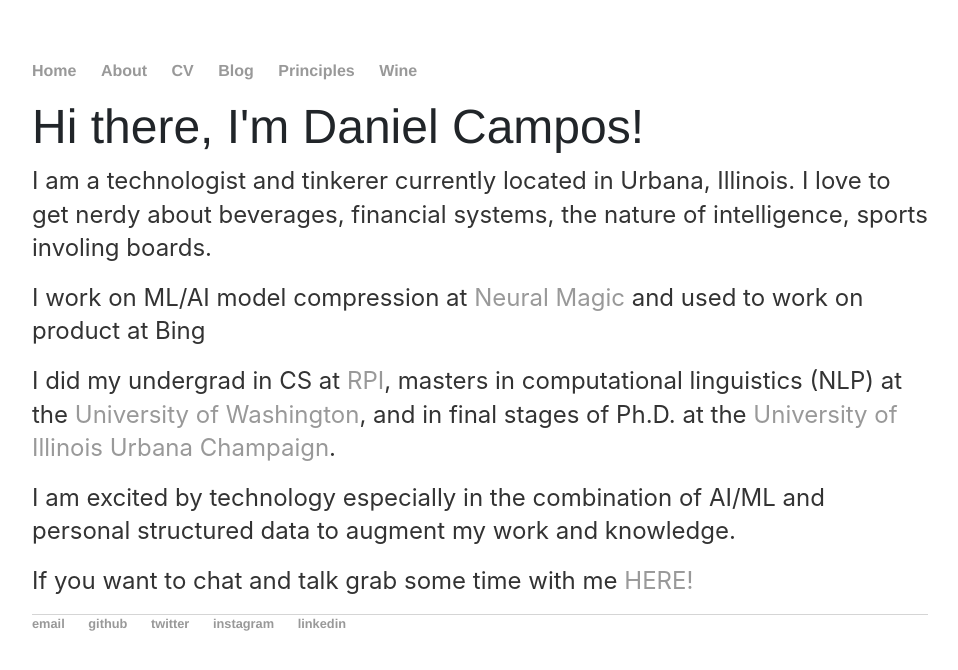
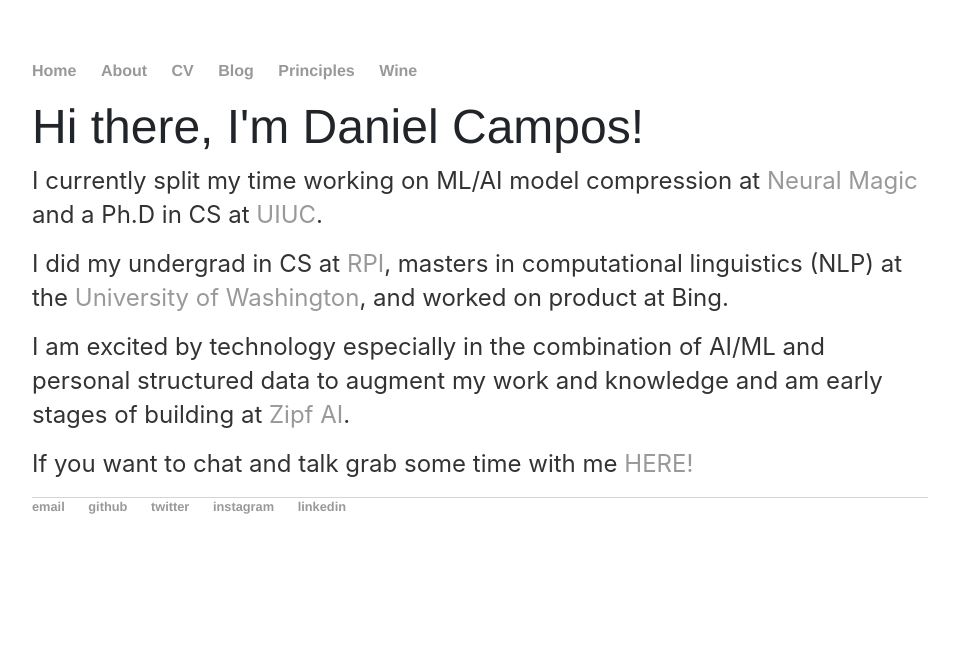
Before and after one commit to spacemanidol/spacemanidol.github.io, a Jekyll site: the page built from index.html, in a window 1280 px wide. Shown: the top 670 px of the page, without its empty margins (160-1118 px from the left). Built offline with Jekyll 4.4.1, drawn with Linux system fonts in a browser that asks for light colours; a script that is not in the unit is left out; comment, search, counter and statistics services are not loaded.

Commit message:
Update index.html

```diff
--- a/index.html
+++ b/index.html
@@ -4,9 +4,8 @@
 ---
 <div class="row">
 	<h1>Hi there, I'm Daniel Campos!</h1>
-	<p>I am a technologist and tinkerer currently located in Urbana, Illinois. I love to get nerdy about beverages, financial systems, the nature of intelligence, sports involing boards.</p>
-	<p>I work on ML/AI model compression at <a href='https://neuralmagic.com/'>Neural Magic</a> and used to work on product at Bing</p>
-	<p>I did my undergrad in CS at <a href='rpi.edu'>RPI</a>, masters in computational linguistics (NLP) at the <a href='uw.edu'>University of Washington</a>, and in final stages of Ph.D. at the <a href='uiuc.edu'>University of Illinois Urbana Champaign<a>.
-	<p>I am excited by technology especially in the combination of AI/ML and personal structured data to augment my work and knowledge.</p>
+	<p>I currently split my time working on ML/AI model compression at <a href='https://neuralmagic.com/'>Neural Magic</a> and a Ph.D in CS at <a href='https://cs.illinois.edu/'>UIUC</a>.</p>
+	<p>I did my undergrad in CS at <a href='rpi.edu'>RPI</a>, masters in computational linguistics (NLP) at the <a href='uw.edu'>University of Washington</a>, and worked on product at Bing. </p>
+	<p>I am excited by technology especially in the combination of AI/ML and personal structured data to augment my work and knowledge and am early stages of building at <a href='zipf.xyz'>Zipf AI</a>. </p>
 	<p>If you want to chat and talk grab some time with me <a href='https://calendly.com/dfcf93/spacemanidol'>HERE!</a>
 </div>
```
